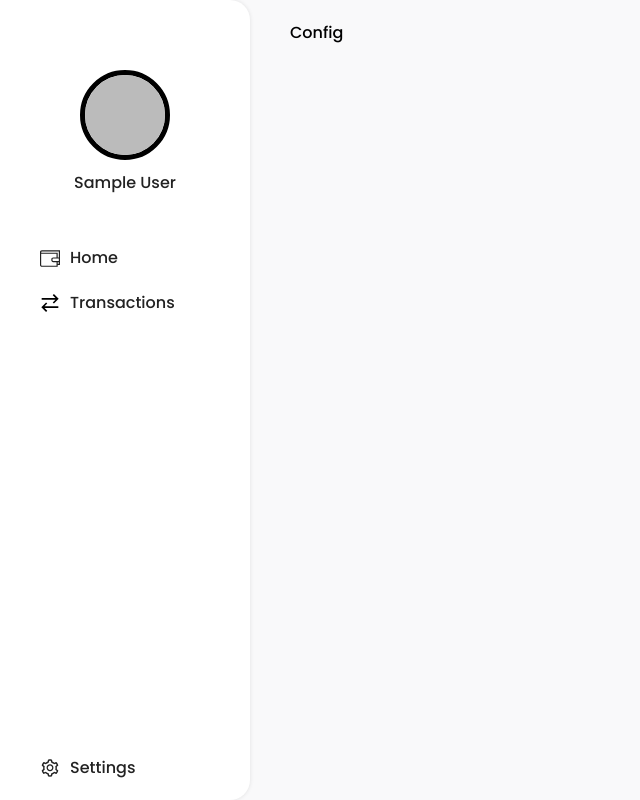
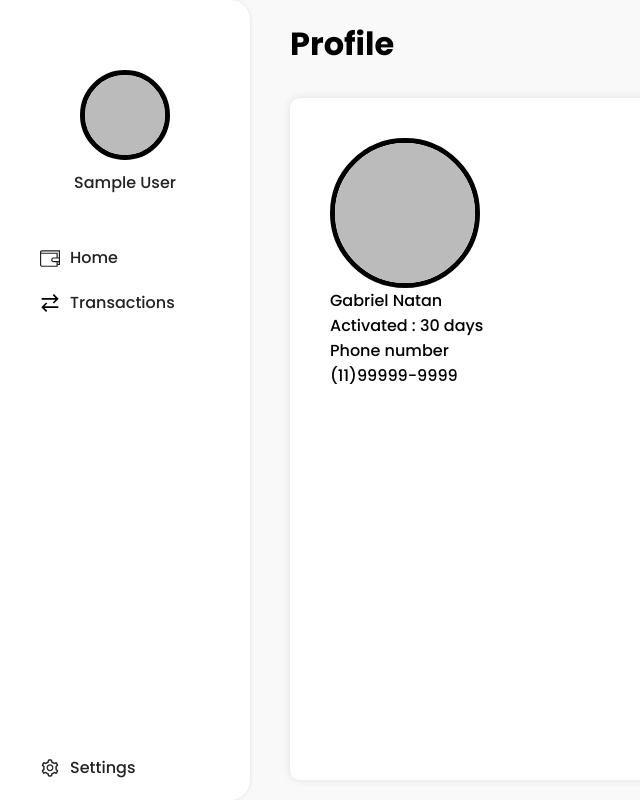
Before and after one commit to GabrielNatan/finance, a React (Create React App) app: page /settings in a window 1280 px wide. Shown: the whole page, without its empty margins (0-640 px from the left). Built offline with nearby package versions, Linux system fonts and the light colour scheme; no server answers; sample sign-in values are in the browser's storage.

Commit message:
feat: create settings page

```diff
--- a/src/App.tsx
+++ b/src/App.tsx
@@ -7,6 +7,7 @@ import { AuthProvider } from './context/AuthContext'
 import { CreateAccount } from './pages/CreateAccount'
 import { TemplateDefault } from './Template/Default/Default'
 import { ThemeContextProvider } from './context/ThemContext'
+import { Settings } from './pages/Settings'
 
 function App () {
   return (
@@ -17,7 +18,7 @@ function App () {
           <Routes>
             <Route element={<PrivateRoutes/>}>
               <Route path="/" element={<TemplateDefault><Home/></TemplateDefault>}/>
-              <Route path="/settings" element={<TemplateDefault><p>Config</p></TemplateDefault>}/>
+              <Route path="/settings" element={<TemplateDefault><Settings/></TemplateDefault>}/>
             </Route>
             <Route path="/login" element={<Login/>}/>
             <Route path="/create-account" element={<CreateAccount/>}/>
--- /dev/null
+++ b/src/pages/Settings/index.tsx
@@ -0,0 +1,47 @@
+import { Avatar } from '../../components/Avatar'
+import {
+  Container,
+  Title,
+  Main,
+  Top,
+  ContAvatar,
+  Info,
+  Name,
+  Activated,
+  ContBottomInfo,
+  Tag,
+  TagText
+} from './style'
+// import { useTheme } from '../../hooks/useTheme'
+import { useAuth } from '../../hooks/useAuth'
+
+export const Settings = () => {
+  // const { toggleTheme, theme } = useTheme()
+  const { user } = useAuth()
+  const image = user.photoURL !== null ? user.photoURL : 'https://cdn.pixabay.com/photo/2015/10/05/22/37/blank-profile-picture-973460__340.png'
+  return (
+    <Container>
+      <Title>Profile</Title>
+      <Main>
+        <Top>
+          <ContAvatar>
+            <Avatar
+              height={150}
+              width={150}
+              alt="legal"
+              src={image}
+              />
+          </ContAvatar>
+          <Info>
+            <Name>Gabriel Natan</Name>
+            <Activated>Activated : 30 days</Activated>
+            <ContBottomInfo>
+              <Tag>Phone number</Tag>
+              <TagText>(11)99999-9999</TagText>
+            </ContBottomInfo>
+          </Info>
+        </Top>
+      </Main>
+    </Container>
+  )
+}
--- /dev/null
+++ b/src/pages/Settings/style.ts
@@ -0,0 +1,49 @@
+import styled from 'styled-components'
+
+export const Container = styled.div`
+    flex: 1;
+    width: 100%;
+    height: 100%;
+    display: flex;
+    flex-direction: column;
+    gap: 30px;
+`
+
+export const Title = styled.h1`
+
+`
+export const Main = styled.div`
+    flex: 1;
+    background-color: ${({ theme }) => theme.backgroundSecondary};
+    padding: 40px;
+    border-radius: 10px;
+    box-shadow: 0px 0px 10px ${({ theme }) => theme.shadowColor};
+    @media screen and (min-width: 768px) {
+
+    }
+`
+
+export const Top = styled.div`
+
+`
+export const ContAvatar = styled.div`
+
+`
+export const Info = styled.div`
+
+`
+export const Name = styled.div`
+
+`
+export const Activated = styled.div`
+
+`
+export const ContBottomInfo = styled.div`
+
+`
+export const Tag = styled.div`
+
+`
+export const TagText = styled.div`
+
+`
```
